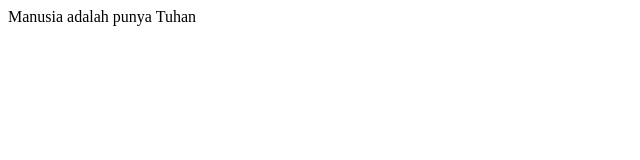
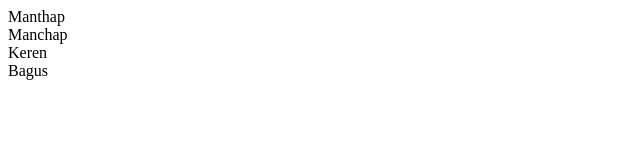
Before and after one commit to H34dr1k/TA-Pak-Herman, a plain HTML site: page Test Project/Test.html in a window 1280 px wide. Shown: the whole page, without its empty margins (0-640 px from the left). Drawn offline with Linux system fonts and the light colour scheme.

Commit message:
Padahal ini keren loh

```diff
--- a/Test Project/Test.html
+++ b/Test Project/Test.html
@@ -4,9 +4,17 @@
 	<title>Testing</title>
 </head>
 <body>
-	Manusia
-	adalah
-	punya
-	Tuhan
+	<div>
+		Manthap
+	</div>
+	<div>
+		Manchap
+	</div>
+	<div>
+		Keren
+	</div>
+	<div>
+		Bagus
+	</div>
 </body>
 </html>
```
